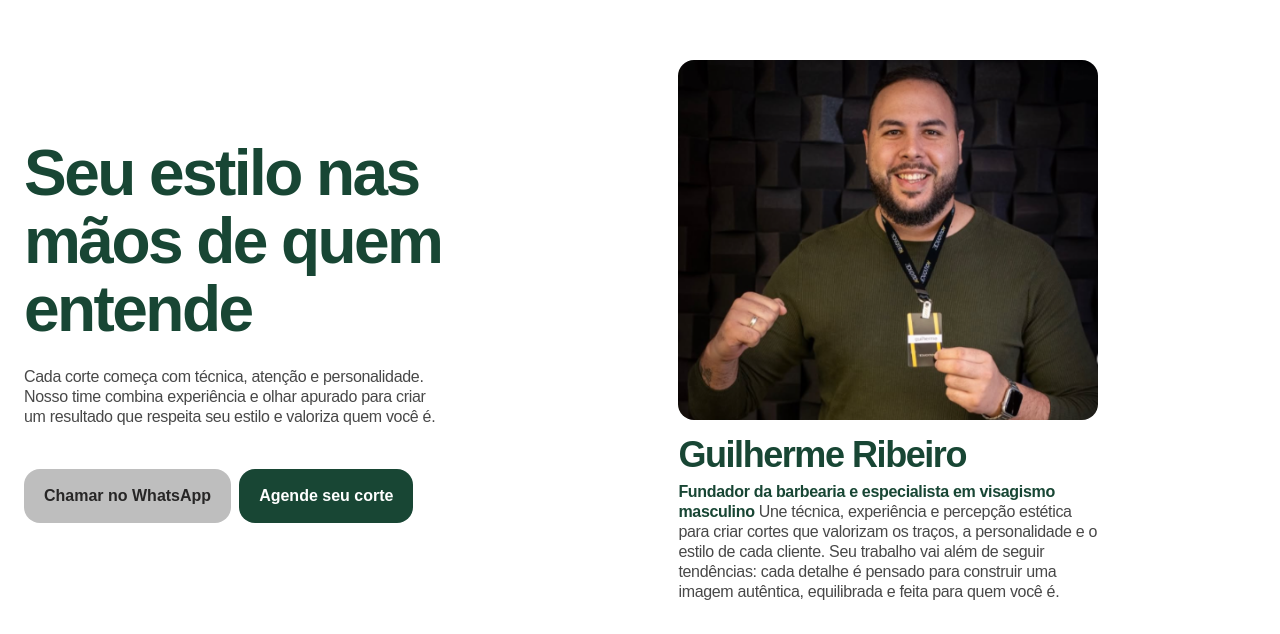
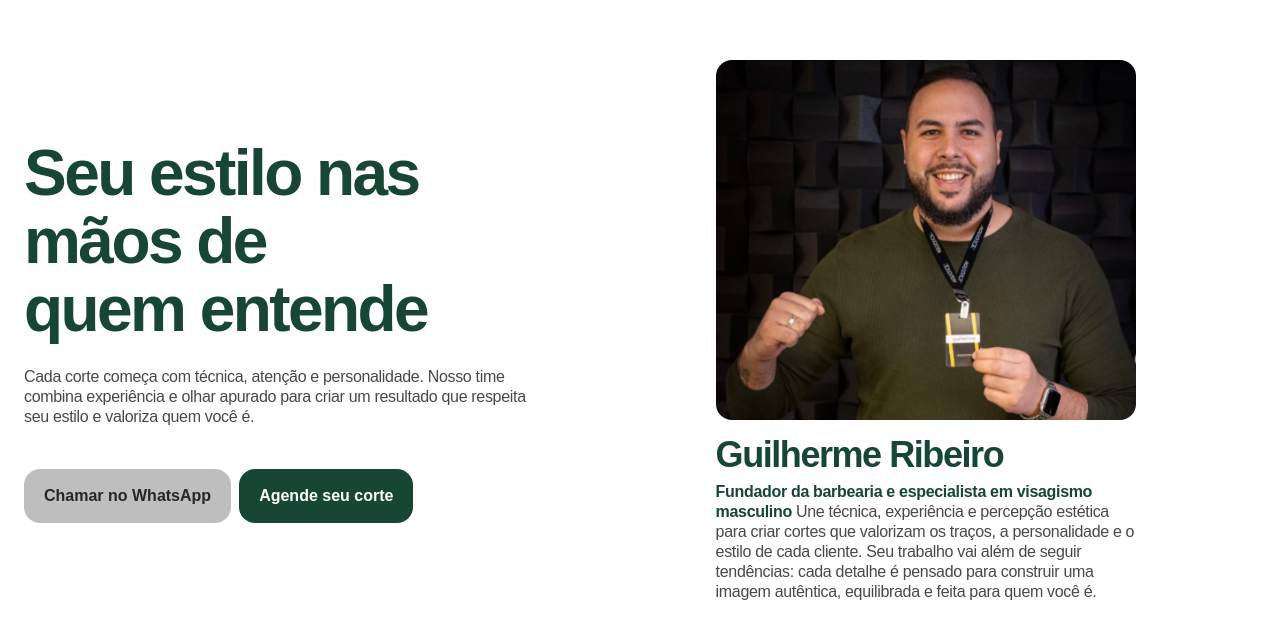
Before and after one commit to Rocha541/distrito-011, a React (Vite) app: page / in a window 1280 px wide. Shown: the part 4066-4700 px from the top of the page. Built offline with nearby package versions, Linux system fonts and the light colour scheme.

Commit message:
fix: align team intro hierarchy

```diff
--- a/src/components/TeamSection.tsx
+++ b/src/components/TeamSection.tsx
@@ -54,7 +54,11 @@ export default function TeamSection() {
     <section ref={sectionRef} className="team-section" aria-labelledby="team-title">
       <div ref={introRef} className="team-section__intro-stage">
         <div className="team-section__intro">
-          <h2 id="team-title">Seu estilo nas mãos de quem entende</h2>
+          <h2 id="team-title" aria-label="Seu estilo nas mãos de quem entende">
+            <span>Seu estilo nas </span>
+            <span>mãos de </span>
+            <span>quem entende</span>
+          </h2>
           <p>Cada corte começa com técnica, atenção e personalidade. Nosso time combina experiência e olhar apurado para criar um resultado que respeita seu estilo e valoriza quem você é.</p>
           <div className="team-section__cta-row">
             <a className="cta cta--gray" href={siteConfig.whatsappUrl} target="_blank" rel="noreferrer">Chamar no WhatsApp</a>
--- a/src/index.css
+++ b/src/index.css
@@ -77,11 +77,12 @@ a:focus-visible { outline: 3px solid #d5a95f; outline-offset: 4px; }
 .experience-copy p { max-width: 616px; margin: 21px auto 52px; color: #484848; font-size: 16px; line-height: 20px; letter-spacing: -.48px; }
 .experience-copy strong { color: var(--green); }
 
-.team-section { --team-pin-offset: 72px; display: grid; grid-template-columns: minmax(390px, 470px) minmax(0, 1fr); gap: clamp(72px, 10vw, 190px); width: 100%; margin: 0; padding: 0 max(24px, calc((100vw - 1428px) / 2)); color: var(--deep-green); }
+.team-section { --team-pin-offset: 72px; display: grid; grid-template-columns: minmax(520px, 570px) minmax(0, 1fr); gap: clamp(56px, 6vw, 120px); width: 100%; margin: 0; padding: 0 max(24px, calc((100vw - 1428px) / 2)); color: var(--deep-green); }
 .team-section__intro-stage { display: flex; height: calc(100svh - var(--team-pin-offset)); align-items: center; }
-.team-section__intro { width: 100%; }
-.team-section__intro h2 { max-width: 530px; margin: 0; color: var(--green); font-size: clamp(48px, 5vw, 72px); font-weight: 900; line-height: 1.064; letter-spacing: -2.56px; }
-.team-section__intro > p { max-width: 536px; margin: 24px 0 42px; color: #484848; font-size: 16px; line-height: 20px; letter-spacing: -.32px; }
+.team-section__intro { display: flex; width: 100%; flex-direction: column; align-items: flex-start; }
+.team-section__intro h2 { max-width: 570px; margin: 0; color: var(--green); font-size: clamp(48px, 5vw, 72px); font-weight: 900; line-height: 1.064; letter-spacing: -2.56px; }
+.team-section__intro h2 span { display: block; white-space: nowrap; }
+.team-section__intro > p { max-width: 570px; margin: 24px 0 42px; color: #484848; font-size: 16px; line-height: 20px; letter-spacing: -.32px; }
 .team-section__cta-row { display: flex; flex-wrap: nowrap; gap: 8px; }
 .team-section__profiles { min-width: 0; padding-bottom: 112px; }
 .team-section__profile-stage { display: flex; min-height: calc(100svh - var(--team-pin-offset)); align-items: center; }
@@ -176,7 +177,7 @@ a:focus-visible { outline: 3px solid #d5a95f; outline-offset: 4px; }
   .hero-trio .portrait--center { left: 237px; width: 149px; height: 208px; }
   .hero-trio .portrait--right { right: 30px; }
   .services-section { padding-top: 90px; padding-bottom: 104px; }
-  .team-section { grid-template-columns: minmax(330px, 420px) minmax(0, 1fr); gap: clamp(48px, 6vw, 96px); }
+  .team-section { grid-template-columns: minmax(460px, 520px) minmax(0, 1fr); gap: clamp(40px, 4vw, 64px); }
   .team-section__profile { width: min(100%, 420px); }
   .team-section__profile-stage { min-height: calc(100svh - var(--team-pin-offset)); }
   .services-grid { margin-top: 48px; }
```
